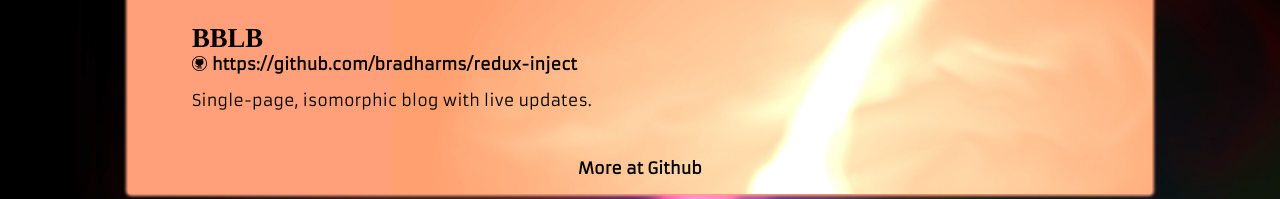
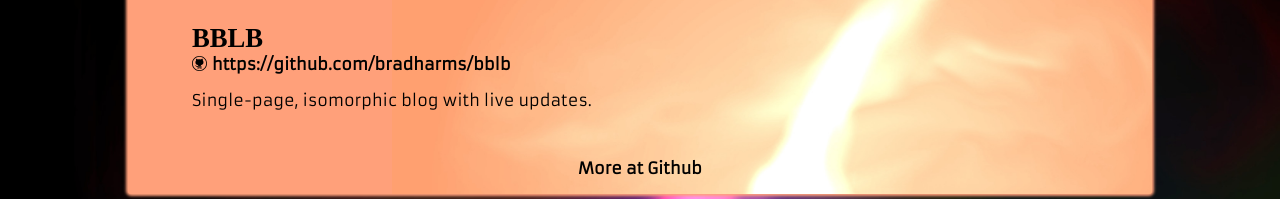
Before and after one commit to bradharms/bradharms.github.io, a website: page index.html in a window 1280 px wide. Shown: the part 492-691 px from the top of the page. Drawn offline with Linux system fonts and the light colour scheme; a web font is replaced by a local one.

Commit message:
Update index.html

```diff
--- a/index.html
+++ b/index.html
@@ -42,9 +42,9 @@
         <h3><a href="https://github.com/bradharms/bblb">
           BBLB
         </a></h3>
-        <p class="hide-sm"><a href="https://github.com/bradharms/redux-inject">
+        <p class="hide-sm"><a href="https://github.com/bradharms/bblb">
           <span class="icon icon-github dark"></span>
-          https://github.com/bradharms/redux-inject
+          https://github.com/bradharms/bblb
         </a></p>
         <p>Single-page, isomorphic blog with live updates.</p>
       </article>
```
